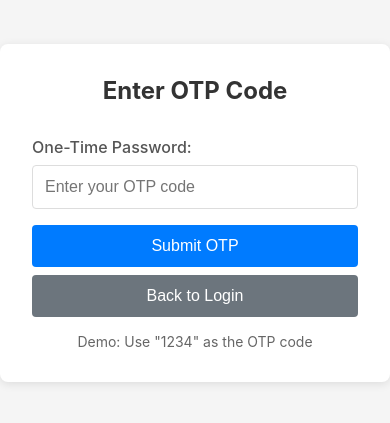
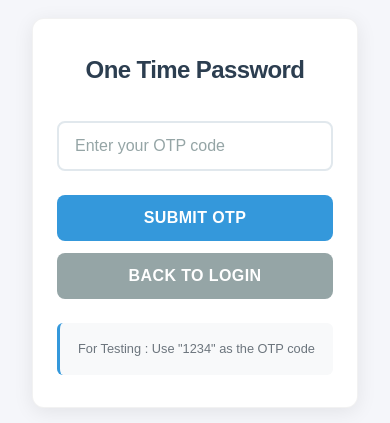
Before and after one commit to AJK182001/2-Factor-Authentication-System, a React (Create React App) app: page /otp in a window 390 px wide. Shown: the part 209-632 px from the top of the page. Built offline with nearby package versions, Linux system fonts and the light colour scheme.

Commit message:
CSS updated for Login & OTP page

```diff
--- a/src/App.css
+++ b/src/App.css
@@ -1,3 +1,4 @@
+/* Reset and base styles */
 * {
   margin: 0;
   padding: 0;
@@ -5,93 +6,171 @@
 }
 
 body {
-  font-family: -apple-system, BlinkMacSystemFont, 'Segoe UI', 'Roboto', 'Oxygen',
-    'Ubuntu', 'Cantarell', 'Fira Sans', 'Droid Sans', 'Helvetica Neue',
-    sans-serif;
-  -webkit-font-smoothing: antialiased;
-  -moz-osx-font-smoothing: grayscale;
-  background-color: #f5f5f5;
+  font-family: sans-serif;
+  background-color: #f5f6fa;
   min-height: 100vh;
+  line-height: 1.6;
+  color: #2c3e50;
 }
 
+/* Main app container */
 .App {
   min-height: 100vh;
   display: flex;
   align-items: center;
   justify-content: center;
+  padding: 1rem;
 }
 
-.container {
-  background: white;
-  padding: 2rem;
-  border-radius: 8px;
-  box-shadow: 0 2px 10px rgba(0, 0, 0, 0.1);
+/* Card container */
+.auth-card {
+  background: #ffffff;
+  padding: 2.5rem;
+  border-radius: 12px;
+  box-shadow: 0 4px 20px rgba(0, 0, 0, 0.08);
   width: 100%;
-  max-width: 400px;
+  max-width: 420px;
+  border: 1px solid rgba(0, 0, 0, 0.05);
 }
 
-h1 {
+/* Typography */
+.auth-title {
   text-align: center;
   margin-bottom: 2rem;
-  color: #333;
-  font-size: 1.5rem;
+  color: #2c3e50;
+  font-size: 1.75rem;
+  font-weight: 600;
+  letter-spacing: -0.025em;
 }
 
+/* Form styles */
 .form-group {
-  margin-bottom: 1rem;
+  margin-bottom: 1.5rem;
 }
 
-label {
+.form-label {
   display: block;
   margin-bottom: 0.5rem;
-  color: #555;
+  color: #34495e;
   font-weight: 500;
+  font-size: 0.875rem;
+  text-transform: uppercase;
+  letter-spacing: 0.05em;
 }
 
-input {
+.form-input {
   width: 100%;
-  padding: 0.75rem;
-  border: 1px solid #ddd;
-  border-radius: 4px;
+  padding: 0.875rem 1rem;
+  border: 2px solid #e1e8ed;
+  border-radius: 8px;
   font-size: 1rem;
-  transition: border-color 0.2s;
+  font-family: inherit;
+  background-color: #ffffff;
+  transition: all 0.2s ease;
 }
 
-input:focus {
+.form-input:focus {
   outline: none;
-  border-color: #007bff;
-  box-shadow: 0 0 0 2px rgba(0, 123, 255, 0.25);
+  border-color: #3498db;
+  box-shadow: 0 0 0 3px rgba(52, 152, 219, 0.1);
+  background-color: #fdfdfd;
 }
 
-button {
-  width: 100%;
-  padding: 0.75rem;
-  background-color: #007bff;
-  color: white;
-  border: none;
-  border-radius: 4px;
-  font-size: 1rem;
-  cursor: pointer;
-  transition: background-color 0.2s;
+.form-input::placeholder {
+  color: #95a5a6;
 }
 
-button:hover {
-  background-color: #0056b3;
+/* Button styles */
+.btn {
+  width: 100%;
+  padding: 0.875rem 1rem;
+  border: none;
+  border-radius: 8px;
+  font-size: 1rem;
+  font-weight: 600;
+  cursor: pointer;
+  transition: all 0.2s ease;
+  font-family: inherit;
+  text-transform: uppercase;
+  letter-spacing: 0.025em;
 }
 
-button:disabled {
-  background-color: #6c757d;
-  cursor: not-allowed;
+.btn-primary {
+  background-color: #3498db;
+  color: #ffffff;
 }
 
-.error {
-  color: #dc3545;
-  font-size: 0.875rem;
-  margin-top: 0.25rem;
+.btn-primary:hover {
+  background-color: #2980b9;
+  transform: translateY(-1px);
+  box-shadow: 0 4px 12px rgba(52, 152, 219, 0.3);
 }
 
-.success {
-  color: #28a745;
+.btn-primary:active {
+  transform: translateY(0);
+}
+
+.btn-secondary {
+  background-color: #95a5a6;
+  color: #ffffff;
+  margin-top: 0.75rem;
+}
+
+.btn-secondary:hover {
+  background-color: #7f8c8d;
+  transform: translateY(-1px);
+  box-shadow: 0 4px 12px rgba(149, 165, 166, 0.3);
+}
+
+.btn:disabled {
+  background-color: #bdc3c7;
+  cursor: not-allowed;
+  transform: none;
+  box-shadow: none;
+}
+
+/* Message styles */
+.message {
+  padding: 0.75rem 1rem;
+  border-radius: 6px;
   font-size: 0.875rem;
-  margin-top: 0.25rem;
+  font-weight: 500;
+  margin-top: 1rem;
+  text-align: center;
 }
+
+.message-error {
+  background-color: #fdf2f2;
+  color: #e74c3c;
+  border: 1px solid #fadbd8;
+}
+
+.message-success {
+  background-color: #f0f9f0;
+  color: #27ae60;
+  border: 1px solid #d5f4e6;
+}
+
+/* Demo hint */
+.demo-hint {
+  margin-top: 1.5rem;
+  padding: 1rem;
+  background-color: #f8f9fa;
+  border-radius: 6px;
+  text-align: center;
+  font-size: 0.8rem;
+  color: #6c757d;
+  border-left: 3px solid #3498db;
+}
+
+/* Responsive design */
+@media (max-width: 480px) {
+  .auth-card {
+    padding: 2rem 1.5rem;
+    margin: 1rem;
+  }
+
+  .auth-title {
+    font-size: 1.5rem;
+  }
+}
--- a/src/components/LoginPage.jsx
+++ b/src/components/LoginPage.jsx
@@ -29,14 +29,15 @@ const LoginPage = () => {
   };
 
   return (
-    <div className="container">
-      <h1>Login</h1>
+    <div className="auth-card">
+      <h1 className="auth-title">Login</h1>
       <form onSubmit={handleSubmit}>
         <div className="form-group">
-          <label htmlFor="username">Username:</label>
+          <label htmlFor="username" className="form-label">Username</label>
           <input
             type="text"
             id="username"
+            className="form-input"
             value={username}
             onChange={(e) => setUsername(e.target.value)}
             placeholder="Enter your username"
@@ -44,19 +45,20 @@ const LoginPage = () => {
         </div>
 
         <div className="form-group">
-          <label htmlFor="password">Password:</label>
+          <label htmlFor="password" className="form-label">Password</label>
           <input
             type="password"
             id="password"
+            className="form-input"
             value={password}
             onChange={(e) => setPassword(e.target.value)}
             placeholder="Enter your password"
           />
         </div>
 
-        {error && <div className="error">{error}</div>}
+        {error && <div className="message message-error">{error}</div>}
 
-        <button type="submit">Login</button>
+        <button type="submit" className="btn btn-primary">Login</button>
       </form>
     </div>
   );
--- a/src/components/OtpPage.jsx
+++ b/src/components/OtpPage.jsx
@@ -41,14 +41,14 @@ const OtpPage = () => {
   };
 
   return (
-    <div className="container">
-      <h1>Enter OTP Code</h1>
+    <div className="auth-card">
+      <h1 className="auth-title">One Time Password</h1>
       <form onSubmit={handleSubmit}>
         <div className="form-group">
-          <label htmlFor="otp">One-Time Password:</label>
           <input
             type="text"
             id="otp"
+            className="form-input"
             value={otp}
             onChange={(e) => setOtp(e.target.value)}
             placeholder="Enter your OTP code"
@@ -56,21 +56,21 @@ const OtpPage = () => {
           />
         </div>
 
-        {error && <div className="error">{error}</div>}
-        {success && <div className="success">{success}</div>}
+        {error && <div className="message message-error">{error}</div>}
+        {success && <div className="message message-success">{success}</div>}
 
-        <button type="submit">Submit OTP</button>
+        <button type="submit" className="btn btn-primary">Submit OTP</button>
         <button
           type="button"
           onClick={handleBackToLogin}
-          style={{ marginTop: '0.5rem', backgroundColor: '#6c757d' }}
+          className="btn btn-secondary"
         >
           Back to Login
         </button>
       </form>
 
-      <div style={{ marginTop: '1rem', fontSize: '0.875rem', color: '#666', textAlign: 'center' }}>
-        <p>Demo: Use "1234" as the OTP code</p>
+      <div className="demo-hint">
+        <p>For Testing : Use "1234" as the OTP code</p>
       </div>
     </div>
   );
```
